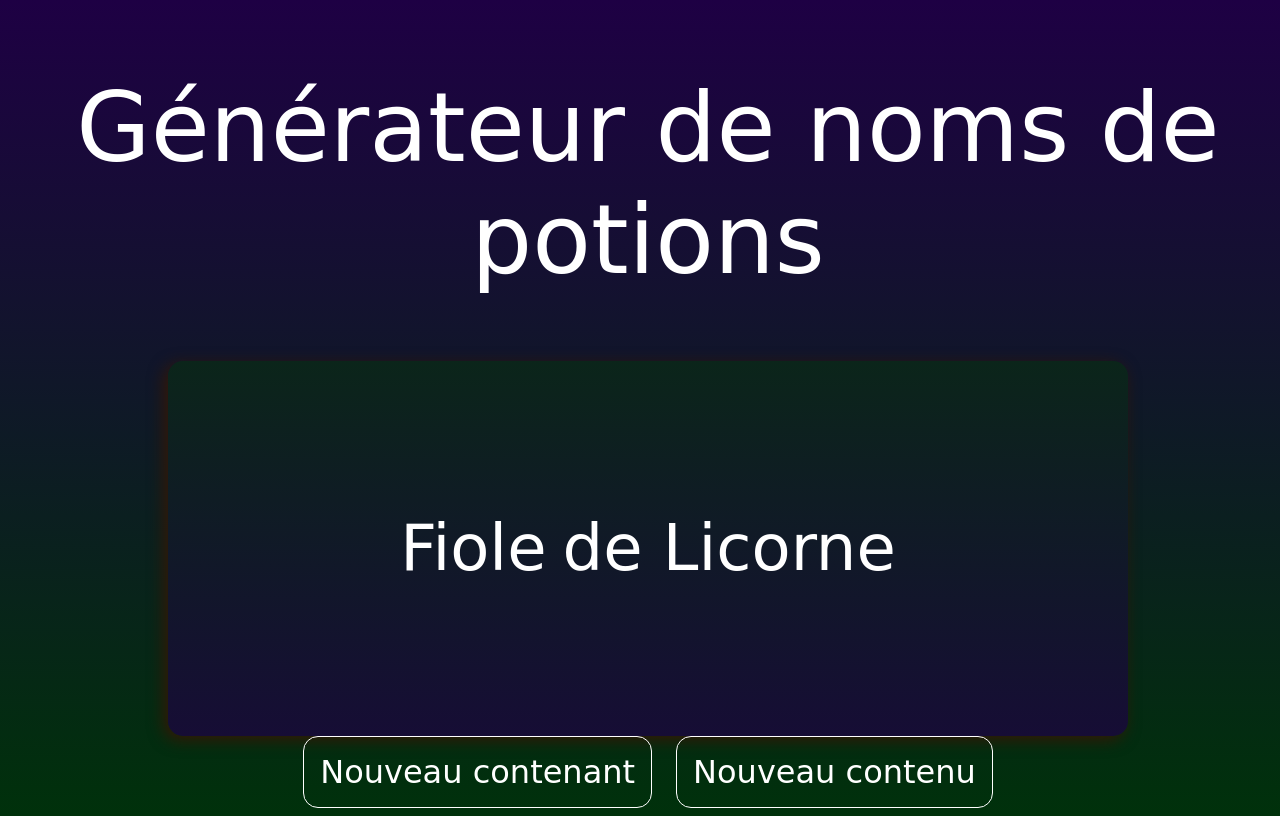
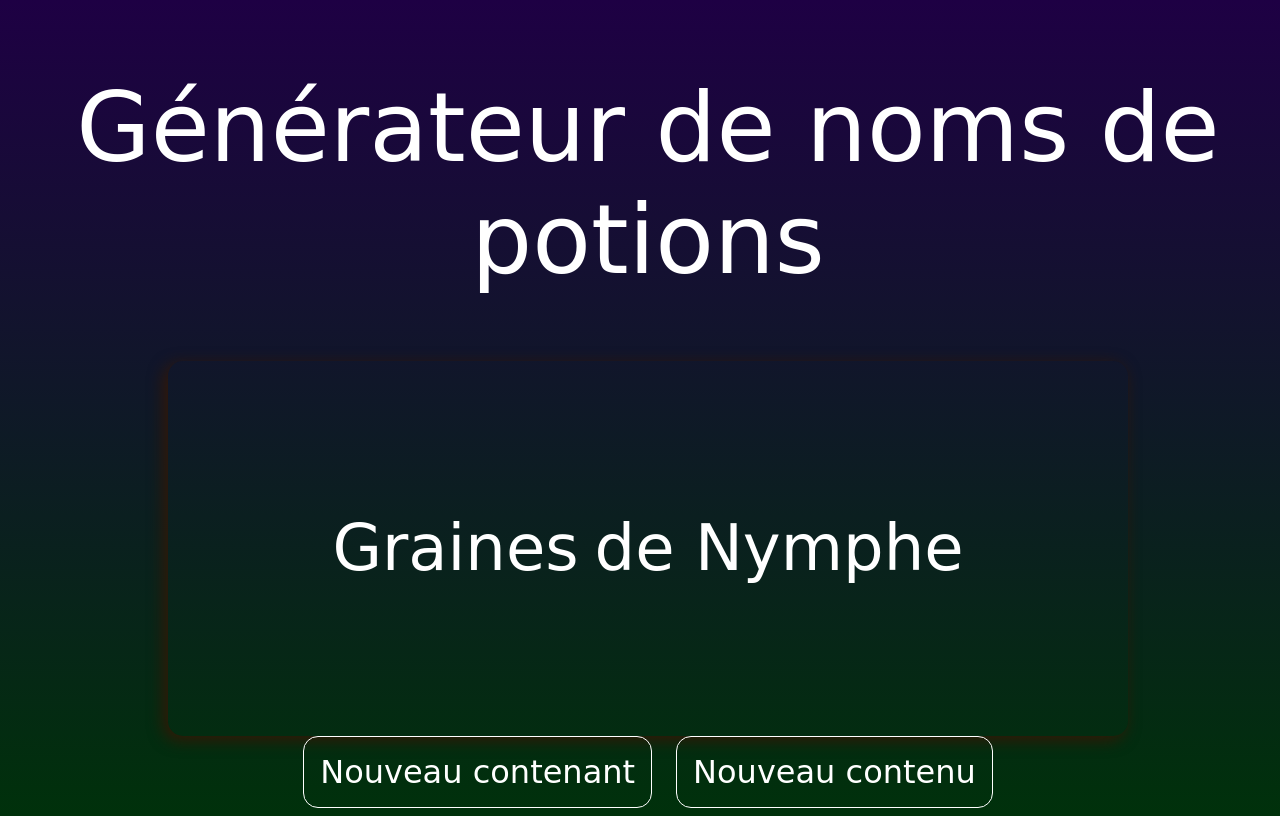
Before and after one commit to glg-dev/G-n-rateur-noms-fioles, a plain HTML site: page index.html in a window 1280 px wide. Drawn offline with Linux system fonts and the light colour scheme; a web font is replaced by a local one.

Commit message:
Ajout données, CSS

```diff
--- a/script.js
+++ b/script.js
@@ -4,13 +4,12 @@ const contenu = document.querySelector(".contenu")
 const containerButton = document.getElementById("containerButton")
 const contentButton = document.getElementById("contentButton")
 
-let array1 = ["Potion", "Elixir", "Essence", "Philtre","Poison", "Nectar", "Flacon", "Concentré", "Jus", "Extrait", "Eau", "Huile", "Distillation", "Sérum", "Alcool", "Breuvage", "Quintessence", "Liqueur", "Bouteille", "Fiole", "Graines", "Poudre", "Secret", "Mystère", "Enchantement", "Ensorcellement", "Prophétie", "Décoction", "Infusion"]
+let array1 = ["Potion", "Elixir", "Essence", "Philtre","Poison", "Nectar", "Flacon", "Concentré", "Jus", "Extrait", "Eau", "Huile", "Distillation", "Sérum", "Alcool", "Breuvage", "Quintessence", "Liqueur", "Bouteille", "Fiole", "Graines", "Poudre", "Secret", "Mystère", "Enchantement", "Ensorcellement", "Prophétie", "Décoction", "Infusion", "Poussière", "Perles"]
 
 let array2 = ["d'Amour", "de Vitalité", "de Chance", "de Bonheur", "d'Arc en ciel", "de Lumière", "de Puissance", "de Fertilité", "de Passion", "de Nuit", "de Vérité", "de Tendresse", "de Coup de foudre", "de Joie", "de Rire", "de Rêve", "de Vigueur", "de Complicité", "de Licorne", "de Nymphe",
-"de Fées", "de Perlimpinpin", "de Dragon", "de Griffon"]
+"de Fées", "de Perlimpinpin", "de Dragon", "de Griffon", "d'Etoile"]
 
-console.log("Liste 1 : ", array1.length, " éléments");
-console.log("Liste 2 : ", array2.length, " éléments");
+console.log(`${array1.length} contenants / ${array2.length} contenus = ${array1.length*array2.length} combinaisons`);
 
 containerButton.addEventListener("click", generateContainer)
 contentButton.addEventListener("click", generateContent)
@@ -25,7 +24,8 @@ function generateContainer() {
 
 function generateContent() {
     let random2 = Math.random()*array2.length
-contenu.innerHTML = `<p>${array2[Math.floor(random2)]}</p>`
+    contenu.innerHTML = `<p>${array2[Math.floor(random2)]}</p>`
+    // contenu.innerHTML = `<p>d'Arc en ciel</p>`
 }
 
 generateContainer()
--- a/style.css
+++ b/style.css
@@ -19,7 +19,7 @@ h1 {
 }
 
 #container {
-    background: linear-gradient(rgb(11, 37, 26), rgb(22, 13, 53));
+    background: transparent;
     width: 75vw;
     max-width: 1000px;
     height: 50vh;
```
